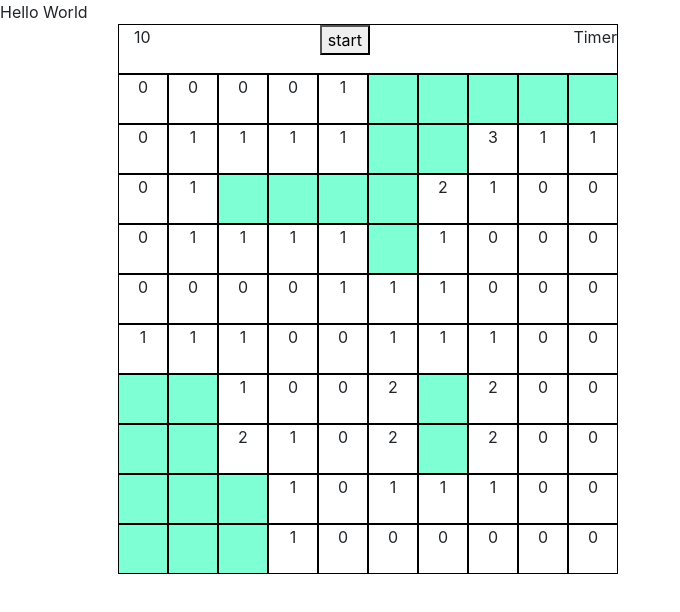
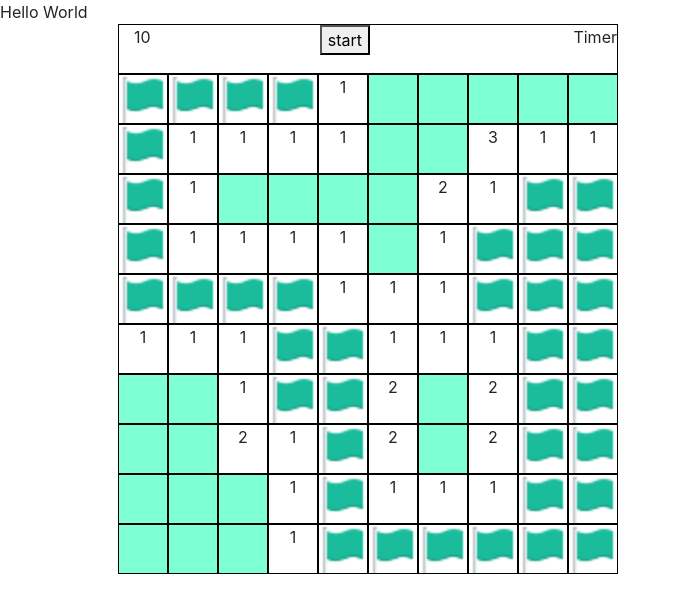
Before and after one commit to axbr9231/Axels-MineSweeper, a React (Create React App) app in the folder challenge_4/axels-minesweeper/: page / in a window 1280 px wide. Both pictures are taken after a click on the element 143 px from the left and 99 px from the top of the page. Shown: the top 612 px of the page, without its empty margins (0-680 px from the left). Built offline with nearby package versions, Linux system fonts and the light colour scheme.

Commit message:
Adds flag icon for flagging bombs

```diff
--- a/challenge_4/axels-minesweeper/src/Square.js
+++ b/challenge_4/axels-minesweeper/src/Square.js
@@ -13,20 +13,21 @@ class Square extends React.Component {
 
 
         }
-        this.showSquare = this.showSquare.bind(this);
-    }
-    showSquare() {
-        // this.props.unveilSquare(this.state)
-        //     this.setState({
-        //         isShown: true
-        //     })
+
     }
 
+
     renderSquare() {
-        if (this.props.data.isShown) {
+        if (this.props.data.isShown && this.props.data.count !== 0) {
             return (
                 <div className="shown-square" onClick={() => {this.props.unveilSquare(this.props.data)}}>
                     {this.props.data.count}
+                </div>
+            )
+        } else if (this.props.data.isShown) {
+            return (
+                <div className="shown-square" onClick={() => {this.props.unveilSquare(this.props.data)}}>
+                    <img src={require('./15051971031557740350-24.png')}></img>
                 </div>
             )
         } else {
```
Also changed, not shown: challenge_4/axels-minesweeper/src/15051971031557740350-24.png (added).
